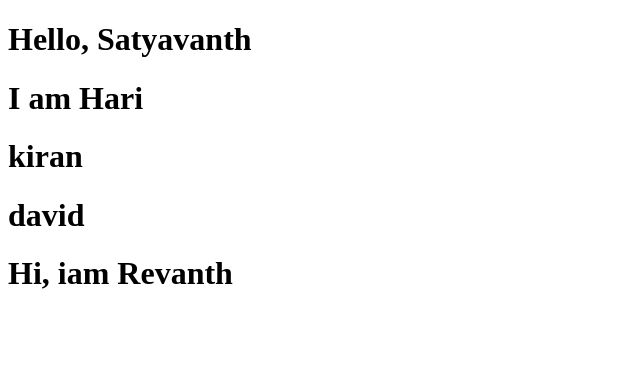
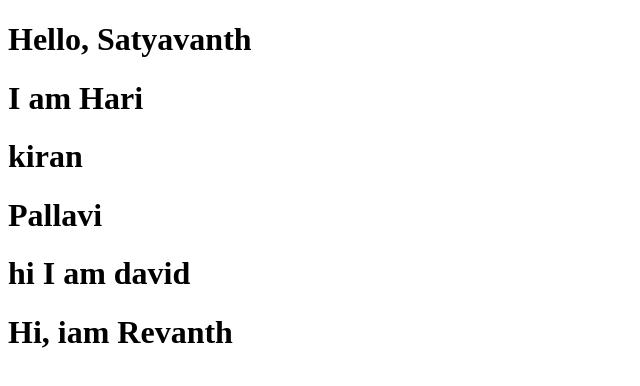
Before and after one commit to satyavanthdevops/test, a plain HTML site: page index.html in a window 1280 px wide. Shown: the whole page, without its empty margins (0-640 px from the left). Drawn offline with Linux system fonts and the light colour scheme.

Commit message:
hey satya this is my Update index.html

```diff
--- a/index.html
+++ b/index.html
@@ -8,8 +8,9 @@
 <body>
     <h1>Hello, Satyavanth</h1>
     <h1> I am Hari</h1>
-    <h1>kiran</h1>
-    <h1>david</h1>
+    <h1>kiran </h1>
+    <h1>Pallavi</h1>
+    <h1> hi I am david</h1>
     <h1>Hi, iam Revanth</h1>
 </body>
 </html>
```
